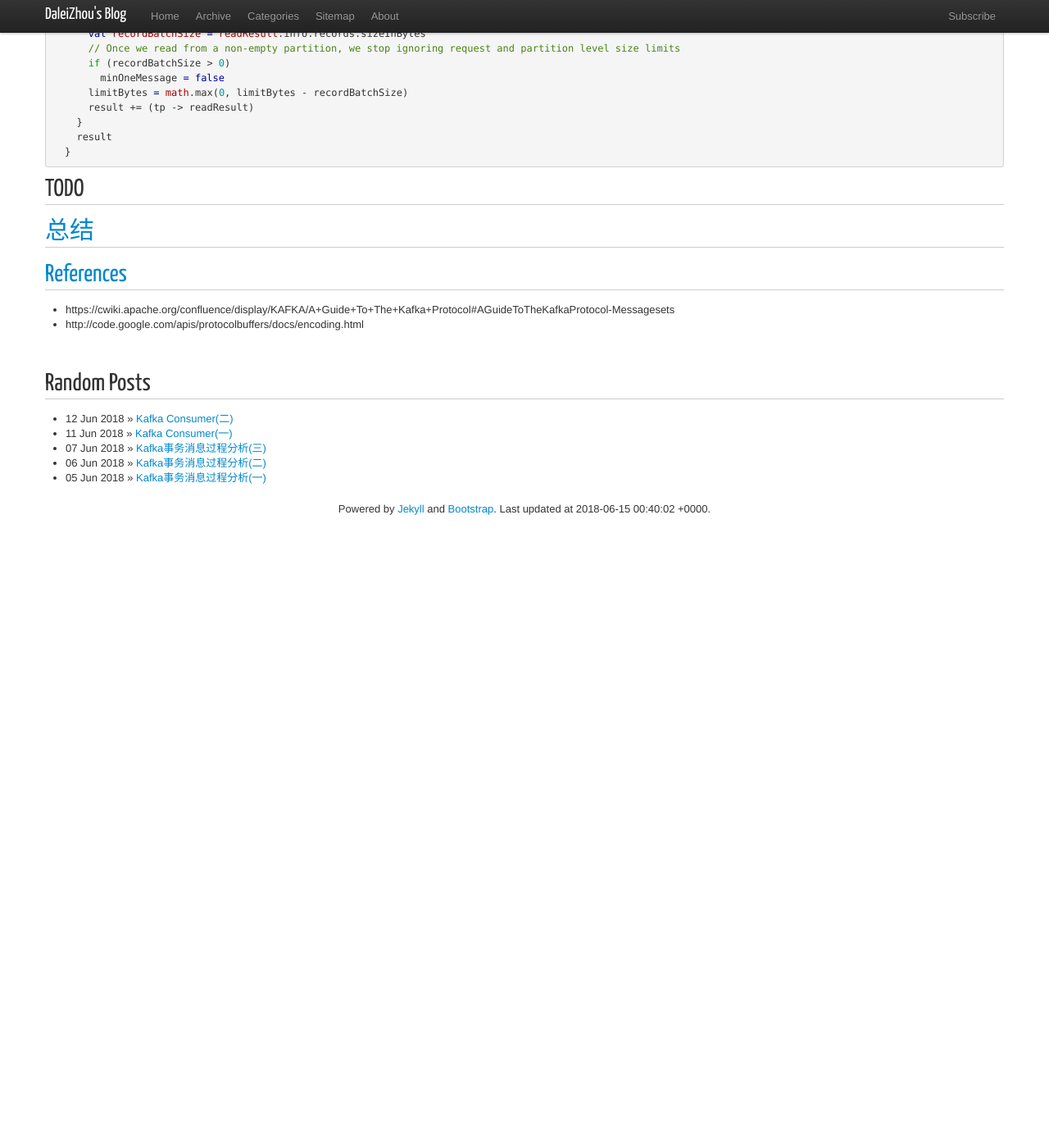
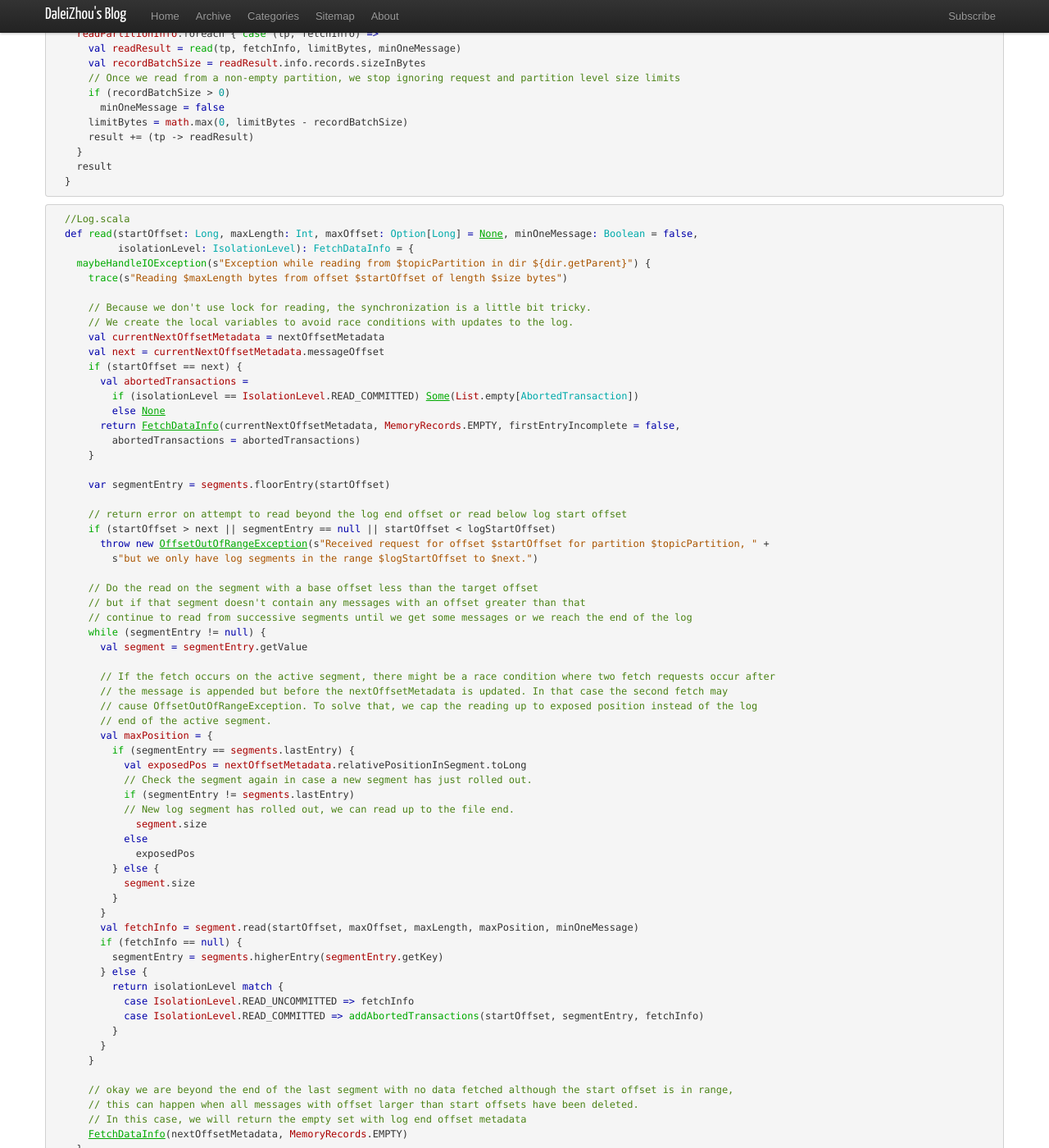
Before and after one commit to DaleiZhou/daleizhou.github.io, a Jekyll site: the page built from _posts/2018/2018-06-13-log-fetch-produce.md, in a window 1280 px wide and 1400 px high, scrolled down 7764 px. Shown: the whole window at 82% size. Built offline with Jekyll 4.4.1, drawn with Linux system fonts in a browser that asks for light colours; nearby versions of some CDN libraries; comment, search, counter and statistics services are not loaded; before the commit the page ends 8434 px from its top, so only the background shows below that; some of the changed text lies outside the part shown.

Commit message:
kafka fetch

````diff
--- a/_posts/2018/2018-06-13-log-fetch-produce.md
+++ b/_posts/2018/2018-06-13-log-fetch-produce.md
@@ -252,19 +252,18 @@ TODO
                        readPartitionInfo: Seq[(TopicPartition, PartitionData)],
                        quota: ReplicaQuota,
                        isolationLevel: IsolationLevel): Seq[(TopicPartition, LogReadResult)] = {
-
+    // 单个topicPartition分别调用一次read()方法
     def read(tp: TopicPartition, fetchInfo: PartitionData, limitBytes: Int, minOneMessage: Boolean): LogReadResult = {
+      // fetch开始的偏移量
       val offset = fetchInfo.fetchOffset
       val partitionFetchSize = fetchInfo.maxBytes
       val followerLogStartOffset = fetchInfo.logStartOffset
 
+      // 统计相关的
       brokerTopicStats.topicStats(tp.topic).totalFetchRequestRate.mark()
       brokerTopicStats.allTopicsStats.totalFetchRequestRate.mark()
 
       try {
-        trace(s"Fetching log segment for partition $tp, offset $offset, partition fetch size $partitionFetchSize, " +
-          s"remaining response limit $limitBytes" +
-          (if (minOneMessage) s", ignoring response/partition size limits" else ""))
 
         // decide whether to only fetch from leader
         val localReplica = if (fetchOnlyFromLeader)
@@ -272,7 +271,10 @@ TODO
         else
           getReplicaOrException(tp)
 
+        //当前messageOffset作为初始化的HW，因为messageOffset在读取过程中会发生变化，这里复制出来
         val initialHighWatermark = localReplica.highWatermark.messageOffset
+        // 根据隔离级别设定lastStableOffset变量
+        // 如果是READ_COMMITTED级别，则lastStableOffset设定为lastStableOffset.messageOffset，否则为None
         val lastStableOffset = if (isolationLevel == IsolationLevel.READ_COMMITTED)
           Some(localReplica.lastStableOffset.messageOffset)
         else
@@ -372,6 +374,74 @@ TODO
   }
 ```
 
+
+```scala
+  //Log.scala
+  def read(startOffset: Long, maxLength: Int, maxOffset: Option[Long] = None, minOneMessage: Boolean = false,
+           isolationLevel: IsolationLevel): FetchDataInfo = {
+    maybeHandleIOException(s"Exception while reading from $topicPartition in dir ${dir.getParent}") {
+      trace(s"Reading $maxLength bytes from offset $startOffset of length $size bytes")
+
+      // Because we don't use lock for reading, the synchronization is a little bit tricky.
+      // We create the local variables to avoid race conditions with updates to the log.
+      val currentNextOffsetMetadata = nextOffsetMetadata
+      val next = currentNextOffsetMetadata.messageOffset
+      if (startOffset == next) {
+        val abortedTransactions =
+          if (isolationLevel == IsolationLevel.READ_COMMITTED) Some(List.empty[AbortedTransaction])
+          else None
+        return FetchDataInfo(currentNextOffsetMetadata, MemoryRecords.EMPTY, firstEntryIncomplete = false,
+          abortedTransactions = abortedTransactions)
+      }
+
+      var segmentEntry = segments.floorEntry(startOffset)
+
+      // return error on attempt to read beyond the log end offset or read below log start offset
+      if (startOffset > next || segmentEntry == null || startOffset < logStartOffset)
+        throw new OffsetOutOfRangeException(s"Received request for offset $startOffset for partition $topicPartition, " +
+          s"but we only have log segments in the range $logStartOffset to $next.")
+
+      // Do the read on the segment with a base offset less than the target offset
+      // but if that segment doesn't contain any messages with an offset greater than that
+      // continue to read from successive segments until we get some messages or we reach the end of the log
+      while (segmentEntry != null) {
+        val segment = segmentEntry.getValue
+
+        // If the fetch occurs on the active segment, there might be a race condition where two fetch requests occur after
+        // the message is appended but before the nextOffsetMetadata is updated. In that case the second fetch may
+        // cause OffsetOutOfRangeException. To solve that, we cap the reading up to exposed position instead of the log
+        // end of the active segment.
+        val maxPosition = {
+          if (segmentEntry == segments.lastEntry) {
+            val exposedPos = nextOffsetMetadata.relativePositionInSegment.toLong
+            // Check the segment again in case a new segment has just rolled out.
+            if (segmentEntry != segments.lastEntry)
+            // New log segment has rolled out, we can read up to the file end.
+              segment.size
+            else
+              exposedPos
+          } else {
+            segment.size
+          }
+        }
+        val fetchInfo = segment.read(startOffset, maxOffset, maxLength, maxPosition, minOneMessage)
+        if (fetchInfo == null) {
+          segmentEntry = segments.higherEntry(segmentEntry.getKey)
+        } else {
+          return isolationLevel match {
+            case IsolationLevel.READ_UNCOMMITTED => fetchInfo
+            case IsolationLevel.READ_COMMITTED => addAbortedTransactions(startOffset, segmentEntry, fetchInfo)
+          }
+        }
+      }
+
+      // okay we are beyond the end of the last segment with no data fetched although the start offset is in range,
+      // this can happen when all messages with offset larger than start offsets have been deleted.
+      // In this case, we will return the empty set with log end offset metadata
+      FetchDataInfo(nextOffsetMetadata, MemoryRecords.EMPTY)
+    }
+  }
+```
 ## TODO
 
 ## <a id="conclusion">总结</a>
@@ -380,3 +450,4 @@ TODO
 
 * https://cwiki.apache.org/confluence/display/KAFKA/A+Guide+To+The+Kafka+Protocol#AGuideToTheKafkaProtocol-Messagesets
 * http://code.google.com/apis/protocolbuffers/docs/encoding.html
+* http://matt33.com/2018/03/18/kafka-server-handle-produce-request/#%E6%97%A5%E5%BF%97%E5%86%99%E5%85%A5
````
Also changed, not shown: other parts of _posts/2018/2018-06-13-log-fetch-produce.md (+2 -2 lines).
